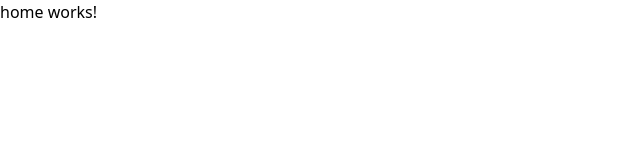
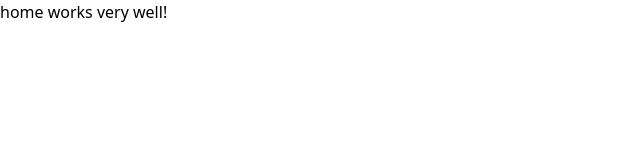
Before and after one commit to MaticDejan/Fitness-Hero, an Angular app in the folder fitnessHero/: page /home in a window 1280 px wide. Shown: the top 160 px of the page, without its empty margins (0-640 px from the left). Built offline with nearby package versions, Linux system fonts and the light colour scheme.

Commit message:
update home component

```diff
--- a/fitnessHero/src/app/components/home/home.component.html
+++ b/fitnessHero/src/app/components/home/home.component.html
@@ -1 +1 @@
-<p>home works!</p>
+<p>home works very well!</p>
```
